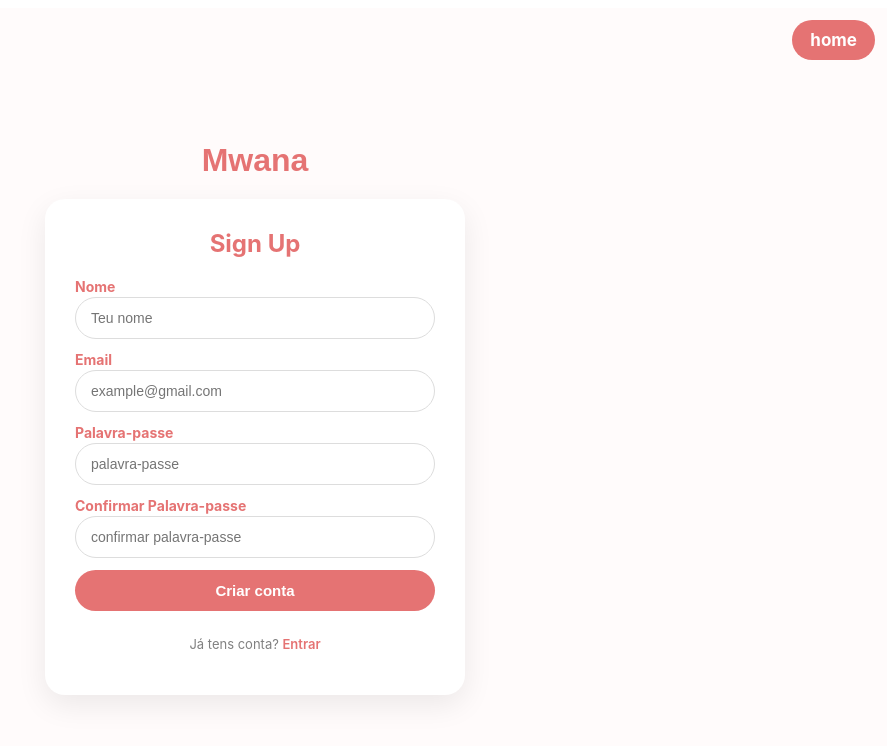
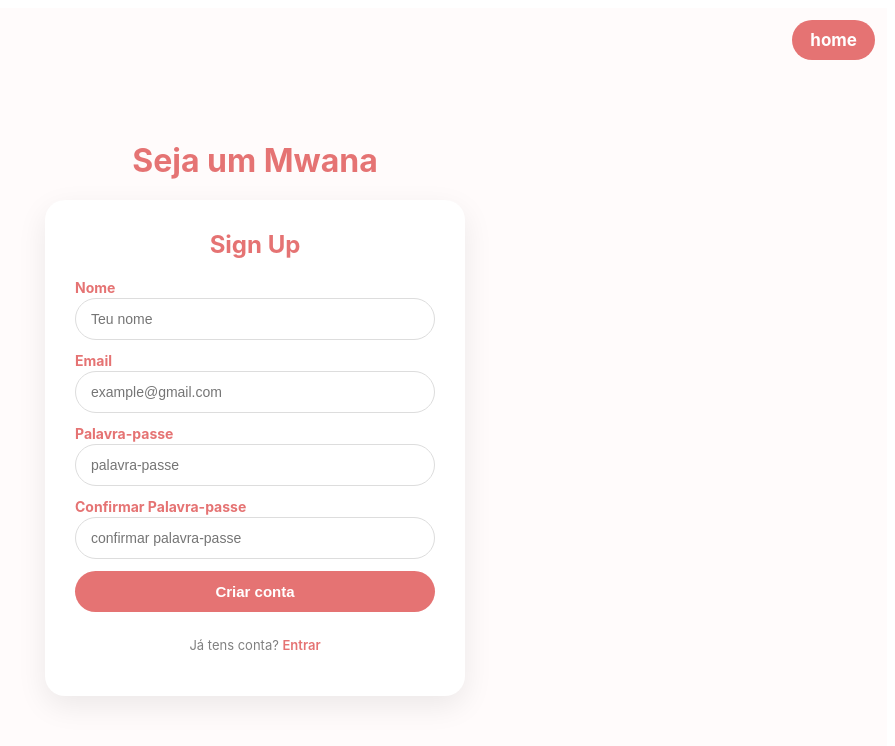
Before and after one commit to Four4moza/kikongo, a React (Vite) app in the folder FRONTEND/: page /signup in a window 1280 px wide. Shown: the top 746 px of the page, without its empty margins (385-1280 px from the left). Built offline with nearby package versions, Linux system fonts and the light colour scheme.

Commit message:
botao card hover

```diff
--- a/FRONTEND/src/components/Card/Card.css
+++ b/FRONTEND/src/components/Card/Card.css
@@ -24,7 +24,6 @@
   margin: 0;
 }
 
-/* CONTEÚDO INTERNO */
 .card-content {
   display: flex;
   flex-direction: column;
@@ -47,7 +46,6 @@
   box-shadow: 0 0 0 3px rgba(229, 115, 115, 0.2);
 }
 
-/* BOTÃO */
 .card button {
   padding: 12px;
   border-radius: 180px;
@@ -64,11 +62,14 @@
 }
 
 .card button:hover {
-  background: #d95f5f;
+
+  background: white;
+  color: #e57373;
+    border: 2px solid #e57373;
   transform: translateY(-2px);
 }
 
-/* RESPONSIVO */
+
 @media (max-width: 500px) {
   .card {
     width: 90%;
--- a/FRONTEND/src/pages/SignUp/SignUp.css
+++ b/FRONTEND/src/pages/SignUp/SignUp.css
@@ -12,10 +12,8 @@
   height: 100vh;
   display: flex;
   flex-direction: column;
-
   justify-content: center;
   align-items: center;
-
 background-color: var(--background);
   font-family: var(--font-main);
 }
@@ -24,8 +22,9 @@ background-color: var(--background);
 .signup-logo {
   margin-bottom: 20px;
   font-size: 32px;
-  font-weight: 800;
+  font-weight: bold;
   color: var(--pink-baby);
+  font-family: var(--font-main);
 }
 
 
--- a/FRONTEND/src/pages/SignUp/SignUp.jsx
+++ b/FRONTEND/src/pages/SignUp/SignUp.jsx
@@ -20,7 +20,7 @@ export default function Signup() {
 
       <div className="signup-page">
 
-        <h1 className="signup-logo">Mwana</h1>
+        <h1 className="signup-logo">Seja um Mwana</h1>
 
         <Card title="Sign Up">
 
```
